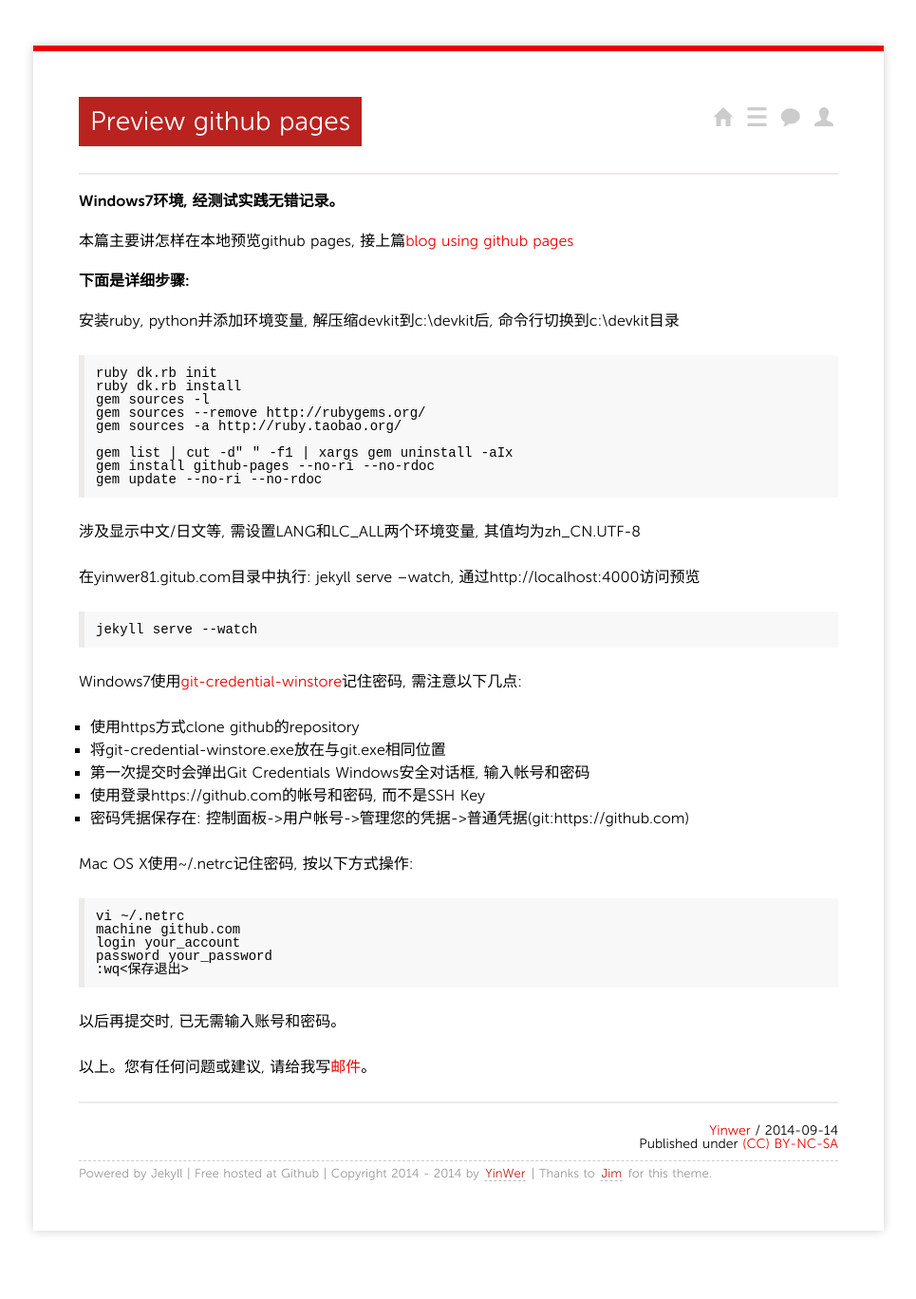
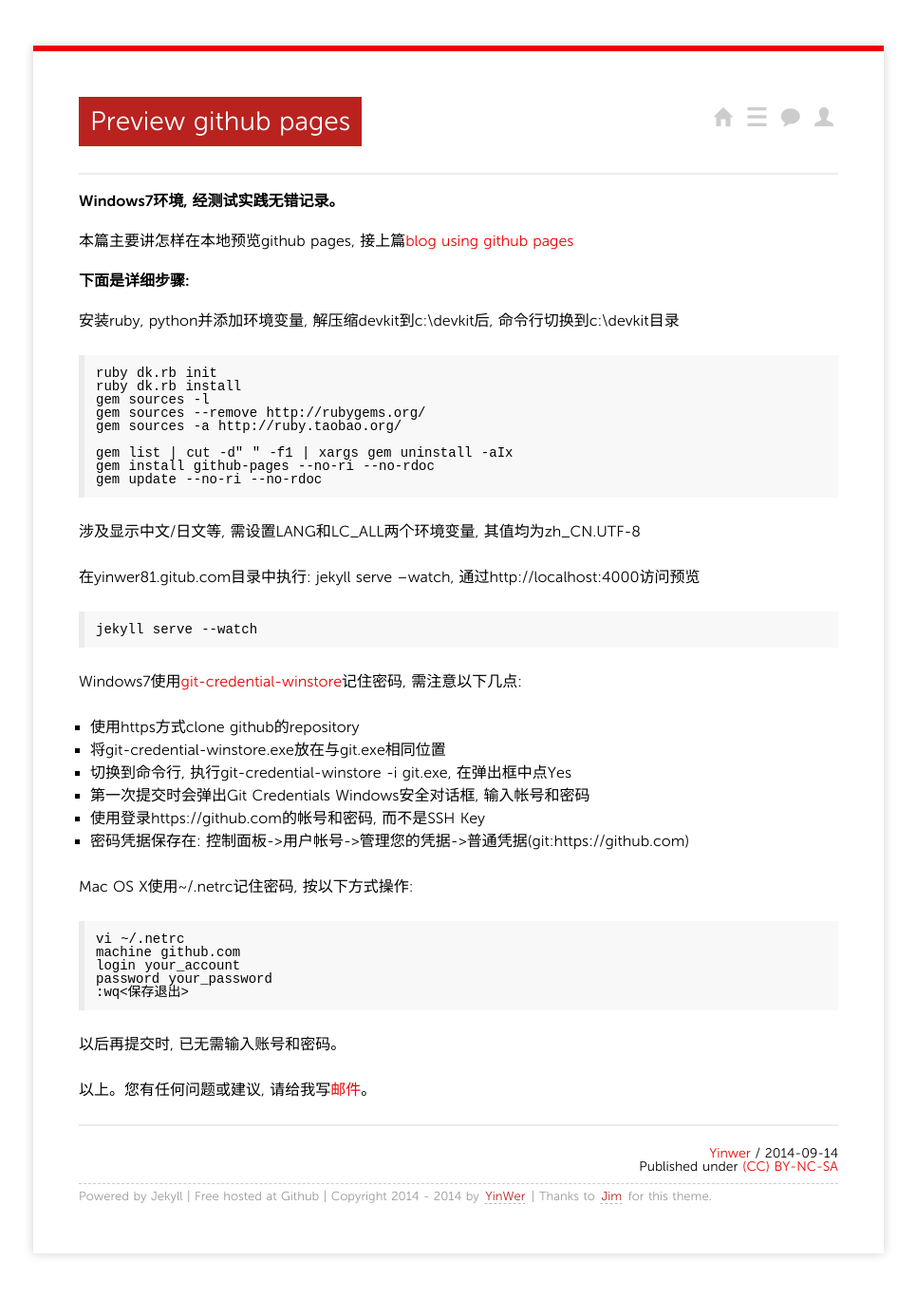
Before and after one commit to yinwer81/yinwer81.github.com, a Jekyll site: the page built from _posts/2014/2014-09-14-preview-github-pages.md, in a window 1280 px wide. Shown: the whole page at 95% size, without its empty margins (157-1122 px from the left). Built offline with Jekyll 4.4.1, drawn with Linux system fonts in a browser that asks for light colours; nearby versions of some CDN libraries; Markdown is read by kramdown in place of the engine named in the settings; comment, search, counter and statistics services are not loaded; before the commit the page ends 1344 px from its top, so only the background shows below that.

Commit message:
refresh contents

```diff
--- a/_posts/2014/2014-09-14-preview-github-pages.md
+++ b/_posts/2014/2014-09-14-preview-github-pages.md
@@ -31,6 +31,7 @@ Windows7使用[git-credential-winstore](/downloads/git-credential-winstore.exe)
 
 * 使用https方式clone github的repository
 * 将git-credential-winstore.exe放在与git.exe相同位置
+* 切换到命令行, 执行git-credential-winstore -i git.exe, 在弹出框中点Yes
 * 第一次提交时会弹出Git Credentials Windows安全对话框, 输入帐号和密码
 * 使用登录https://github.com的帐号和密码, 而不是SSH Key
 * 密码凭据保存在: 控制面板->用户帐号->管理您的凭据->普通凭据(git:https://github.com)
```
